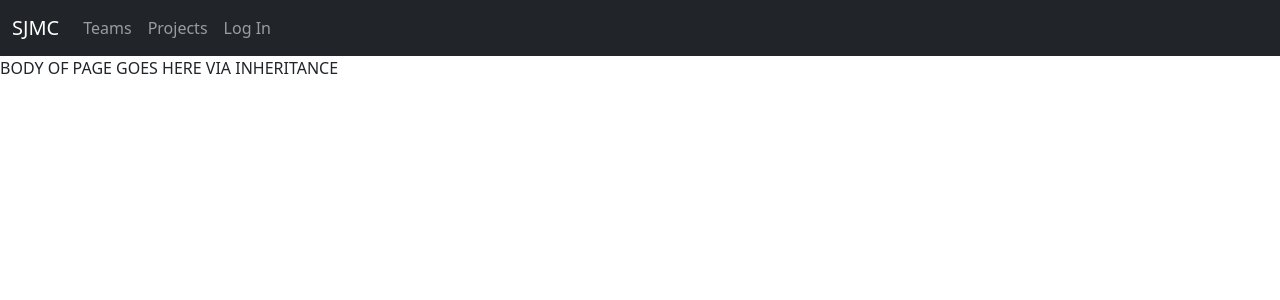
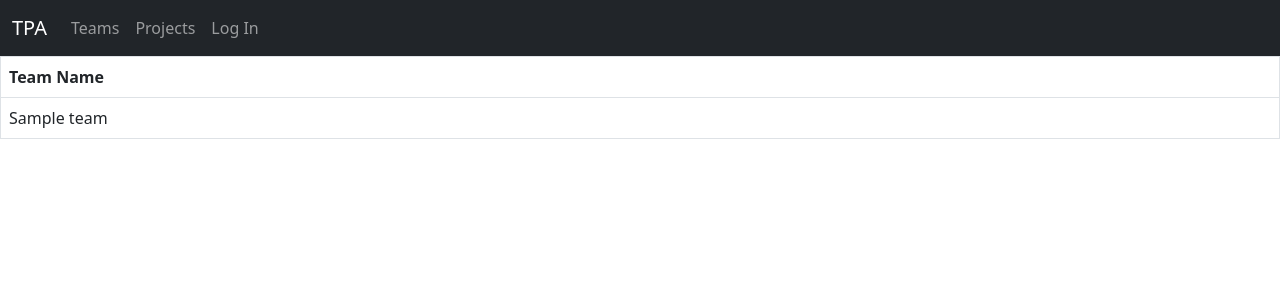
Before and after one commit to lanemunds/team_project_app, a Flask app: page /myteams in a window 1280 px wide. Shown: the top 300 px of the page. Run offline with Flask 2, Linux system fonts and the light colour scheme; tables that the repository leaves empty hold one stand-in row (values such as "Sample post"); some web fonts are replaced.

Commit message:
added project and team views

```diff
--- a/server.py
+++ b/server.py
@@ -30,7 +30,8 @@ def add_team():
 
 @app.route("/myteams")
 def my_teams():
-    return render_template("myteams.html")
+    user = User.query.get(user_id)
+    return render_template("myteams.html", title = "Teams", teams = user.teams)
 
 @app.route("/myprojects")
 def my_projects():
--- a/templates/base.html
+++ b/templates/base.html
@@ -22,7 +22,7 @@
   <body>
     <nav class="navbar navbar-dark bg-dark navbar-expand">
       <div class="container-fluid">
-        <a class="navbar-brand nav-title" href="/">SJMC</a>
+        <a class="navbar-brand nav-title" href="/">TPA</a>
         <div class="collapse navbar-collapse">
           <div class="navbar-nav">
             <a class="nav-link nav-size" href="/myteams">Teams</a>
@@ -38,5 +38,15 @@
     </nav>
 
     {% block main %} BODY OF PAGE GOES HERE VIA INHERITANCE {% endblock %}
+    <script
+      src="https://code.jquery.com/jquery-1.12.4.min.js"
+      integrity="sha384-nvAa0+6Qg9clwYCGGPpDQLVpLNn0fRaROjHqs13t4Ggj3Ez50XnGQqc/r8MhnRDZ"
+      crossorigin="anonymous"
+    ></script>
+    <script
+      src="https://cdn.jsdelivr.net/npm/bootstrap@3.4.1/dist/js/bootstrap.min.js"
+      integrity="sha384-aJ21OjlMXNL5UyIl/XNwTMqvzeRMZH2w8c5cRVpzpU8Y5bApTppSuUkhZXN0VxHd"
+      crossorigin="anonymous"
+    ></script>
   </body>
 </html>
--- a/templates/home.html
+++ b/templates/home.html
@@ -1,5 +1,4 @@
-{% extends 'base.html' %} {% block body%}
-<body>
+{% extends 'base.html' %} {% block main%}
 <div class="form-container">
   <h3>ADD TEAM</h3>
   <form action="{{url_for('add_team')}}" method="POST">
@@ -20,4 +19,3 @@
   </form>
 </div>
 {% endblock %}
-</body>
--- a/templates/myprojects.html
+++ b/templates/myprojects.html
@@ -11,7 +11,9 @@
       <td>{{ project.description }}</td>
       <td>{{ project.completed }}</td>
       <td>{{ project.team.team_name }}</td>
+      <td><button type="button" class="btn btn-danger">Delete</button></td>
     </tr>
+
     {% endfor %}
   </table>
 </div>
--- a/templates/myteams.html
+++ b/templates/myteams.html
@@ -1,3 +1,12 @@
-{% extends 'base.html' %} {% block body%}
-<h1>teams</h1>
-{% endblock %}
+{% extends "base.html" %} {% block main %}
+<div>
+  <table class="table table-bordered">
+    <th>Team Name</th>
+    {% for team in teams %}
+    <tr>
+      <td>{{ team.team_name }}</td>
+    </tr>
+    {% endfor %}
+  </table>
+  {% endblock %}
+</div>
```
Lines whose indentation alone changed are shown as unchanged.
